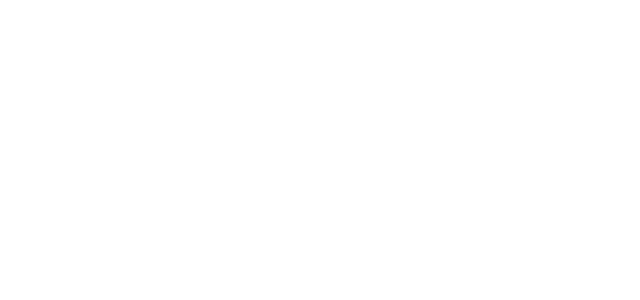
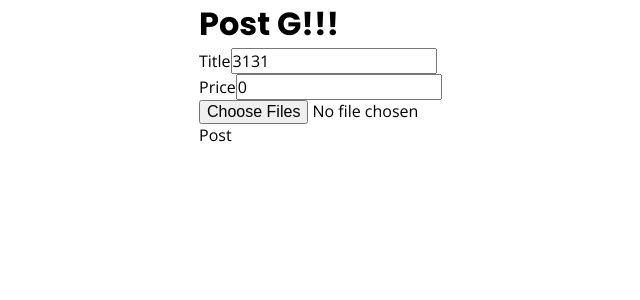
Before and after one commit to topzdev/swupp, a Nuxt app in the folder web/: page /new in a window 1280 px wide. Before the commit this address had no page. Shown: the top 300 px of the page, without its empty margins (8-648 px from the left). Built offline with nearby package versions, Linux system fonts and the light colour scheme.

Commit message:
added dropzone

```diff
--- a/web/components/forms/LoginForm.vue
+++ b/web/components/forms/LoginForm.vue
@@ -1,11 +1,12 @@
 <template>
+  <!--  -->
   <div class="card--form">
     <div class="card--form__header">
       <div class="card--form__logo">
         <app-logo />
       </div>
     </div>
-    <alert type="error" :alert.sync="alert" class="mb-2"></alert>
+    <app-alert type="error" :alert.sync="alert" class="mb-2"></app-alert>
     <validation-observer ref="form" v-slot="{ handleSubmit }">
       <form @submit.prevent="handleSubmit(onSubmit)">
         <div class="card--form__body mb-3">
--- /dev/null
+++ b/web/components/inputs/Dropzone.vue
@@ -0,0 +1,91 @@
+<template>
+  <div class="dropzone">
+    <input
+      class="dropzone___input"
+      type="file"
+      @change="onUploadPhotos"
+      multiple
+      accept="image/*"
+    />
+
+    <div class="dropzone__thumbnails">
+      <dropzone-thumbnail
+        v-for="(item, idx) in value"
+        :key="idx"
+        :id="item.id"
+        :item="item"
+        :remove="removePhoto"
+        :change-caption="changeCaption"
+        :is-cover="isCover"
+      />
+    </div>
+  </div>
+</template>
+
+<script>
+import DropzoneThumbnail from "./dropzone/DropzoneThumbnail";
+import { v4 as uuidv4 } from "uuid";
+export default {
+  components: { DropzoneThumbnail },
+  props: {
+    value: Array,
+  },
+
+  methods: {
+    async onUploadPhotos(event) {
+      const rawPhotos = event.target.files;
+      if (!rawPhotos.length && !rawPhotos) return;
+      let parsedPhotos = [];
+      let self = this;
+      rawPhotos.forEach((item) => {
+        parsedPhotos.push({
+          id: uuidv4(),
+          photo: item,
+          caption: "",
+          isCover: false,
+        });
+      });
+
+      this.$emit("input", [...this.value, ...parsedPhotos]);
+    },
+
+    removePhoto(id) {
+      console.clear();
+      console.log("Given: ", id);
+
+      this.$emit(
+        "input",
+        this.value.filter((item) => {
+          console.log(item.id, id, item.id === id);
+          return item.id !== id;
+        })
+      );
+    },
+
+    changeCaption(id, value) {
+      this.$emit(
+        "input",
+        this.value.map((item) =>
+          item.id === id ? { ...item, caption: value } : item
+        )
+      );
+    },
+
+    isCover(id) {
+      let temp = this.value;
+
+      // false all isCover on list
+      temp = temp.map((item) => ({ ...item, isCover: false }));
+
+      // assigned isCover to list using the idx as id
+      temp = temp.map((item) =>
+        item.id === id ? { ...item, isCover: true } : item
+      );
+      this.$emit("input", temp);
+    },
+  },
+};
+</script>
+
+<style>
+</style>
--- /dev/null
+++ b/web/components/inputs/dropzone/DropzoneThumbnail.vue
@@ -0,0 +1,40 @@
+<template>
+  <div style="display: block">
+    <img v-if="photo" :src="photo" alt="" height="100" />
+    <input type="checkbox" :checked="item.isCover" @change="isCover(id)" />
+    <input
+      type="text"
+      :value="item.caption"
+      @input="changeCaption(id, $event.target.value)"
+      placeholder="Enter Caption"
+    />
+
+    <button @click="remove(id)">X = id = {{ id }}</button>
+  </div>
+</template>
+
+<script>
+import parseBlobToData from "@/utils/parseBlobToData";
+export default {
+  props: {
+    id: String,
+    item: Object,
+    remove: Function,
+    changeCaption: Function,
+    isCover: Function,
+  },
+  data() {
+    return {
+      photo: null,
+    };
+  },
+
+  async mounted() {
+    this.photo = await parseBlobToData(this.item.photo);
+    console.log("Components id", this.id);
+  },
+};
+</script>
+
+<style>
+</style>
--- a/web/nuxt.config.js
+++ b/web/nuxt.config.js
@@ -40,26 +40,26 @@
 
   auth: {
     // Options
-    strategies: {
-      local: {
-        endpoints: {
-          login: {
-            url: "/api/v1/auth/sign-in",
-            method: "post",
-            propertyName: "data.token"
-          },
-          logout: {
-            url: "/api/v1/auth/logout",
-            method: "post"
-          },
-          user: {
-            url: "/api/v1/auth/me",
-            method: "get",
-            propertyName: "data.user"
-          }
-        }
-      }
-    }
+    // strategies: {
+    //   local: {
+    //     endpoints: {
+    //       login: {
+    //         url: "/api/v1/auth/sign-in",
+    //         method: "post",
+    //         propertyName: "data.token"
+    //       },
+    //       logout: {
+    //         url: "/api/v1/auth/logout",
+    //         method: "post"
+    //       },
+    //       user: {
+    //         url: "/api/v1/auth/me",
+    //         method: "get",
+    //         propertyName: "data.user"
+    //       }
+    //     }
+    //   }
+    // }
   },
   // Axios module configuration (https://go.nuxtjs.dev/config-axios)
   axios: {
@@ -69,15 +69,5 @@
   // Build Configuration (https://go.nuxtjs.dev/config-build)
   build: {
     transpile: ["vee-validate/dist/rules"]
-    // extend: config => {
-    //   const svgRule = config.module.rules.find(rule => rule.test.test(".svg"));
-
-    //   svgRule.test = /\.(png|jpe?g|gif|webp)$/;
-
-    //   config.module.rules.push({
-    //     test: /\.svg$/,
-    //     use: ["babel-loader", "vue-svg-loader"]
-    //   });
-    // }
   }
 };
--- a/web/package.json
+++ b/web/package.json
@@ -17,6 +17,7 @@
     "dayjs": "^1.9.3",
     "debounce": "^1.2.0",
     "nuxt": "^2.14.6",
+    "uuid": "^8.3.1",
     "vee-validate": "^3.4.0"
   },
   "devDependencies": {
--- /dev/null
+++ b/web/pages/new.vue
@@ -0,0 +1,60 @@
+<template>
+  <div class="container">
+    <h1>Post G!!!</h1>
+    <div>
+      <label for="">Title</label>
+      <input
+        type="text"
+        placeholder="title"
+        name="title"
+        :value="post.title"
+        @input="onChange('title', $event.target.value)"
+      />
+    </div>
+
+    <div>
+      <label for="">Price</label>
+      <input
+        type="number"
+        placeholder="price"
+        name="price"
+        :value="post.price"
+        @input="onChange('price', $event.target.value)"
+      />
+    </div>
+    <dropzone
+      name="photos"
+      :value="post.photos"
+      @input="onChange('photos', $event)"
+    />
+
+    <button @click="onPost">Post</button>
+  </div>
+</template>
+
+<script>
+import { mapActions } from "vuex";
+import { types } from "@/store/types";
+
+export default {
+  computed: {
+    post() {
+      return this.$store.state.post.current;
+    },
+  },
+  methods: {
+    onChange(key, value) {
+      this.$store.commit(types.mutations.POST_UPDATE_CURRENT, {
+        key,
+        value,
+      });
+    },
+    ...mapActions({
+      onPost: types.actions.POST_CREATE,
+    }),
+  },
+};
+</script>
+
+<style>
+</style>
--- /dev/null
+++ b/web/store/post.js
@@ -0,0 +1,76 @@
+import { types } from "./types";
+
+export const namespaced = false;
+
+export const state = () => ({
+  current: {
+    title: "3131",
+    price: 0,
+    categoryId: "1",
+    qualityId: "1",
+    conditionId: "1",
+    description: "1",
+    prefered: "",
+    photos: []
+  },
+  options: {
+    categories: [{ id: 1, value: "Car" }],
+    qualities: [{}],
+    conditions: [
+      {
+        id: 1,
+        value: "new"
+      },
+      {
+        id: 2,
+        value: "like new"
+      },
+      {
+        id: 3,
+        value: "excellent"
+      },
+      {
+        id: 4,
+        value: "good"
+      },
+      {
+        id: 5,
+        value: "fair"
+      },
+      {
+        id: 6,
+        value: "salvage"
+      }
+    ]
+  }
+});
+
+export const mutations = {
+  [types.mutations.POST_UPDATE_CURRENT](state, { key, value }) {
+    state.current[key] = value;
+  }
+};
+
+export const actions = {
+  async [types.actions.POST_CREATE]({ commit, state }) {
+    try {
+      const formData = new FormData();
+      const post = state.current;
+
+      post.photos.forEach(item => {
+        formData.append("photos.photo", item.photo);
+        formData.append("photos.description", item.description);
+      });
+
+      const result = await this.$axios.$post("/api/v1/photo/test", formData, {
+        headers: {
+          "Content-type": "multipart/form-data"
+        }
+      });
+
+      console.log(result);
+    } catch (error) {
+      console.error(error);
+    }
+  }
+};
--- /dev/null
+++ b/web/store/types.js
@@ -0,0 +1,8 @@
+export const types = {
+  mutations: {
+    POST_UPDATE_CURRENT: "POST_UPDATE_CURRENT"
+  },
+  actions: {
+    POST_CREATE: "POST_CREATE"
+  }
+};
--- /dev/null
+++ b/web/utils/parseBlobToData.js
@@ -0,0 +1,15 @@
+export default inputFile => {
+  const reader = new FileReader();
+
+  return new Promise((resolve, reject) => {
+    reader.onerror = () => {
+      reader.abort();
+      reject(new DOMException("Problem parsing input file."));
+    };
+
+    reader.onload = () => {
+      resolve(reader.result);
+    };
+    reader.readAsDataURL(inputFile);
+  });
+};
```
Also changed, not shown: web/components/alerts/AppAlert.vue (renamed from web/components/alerts/Alert.vue), 1 other file (tests, documents, lock files or other folders).
